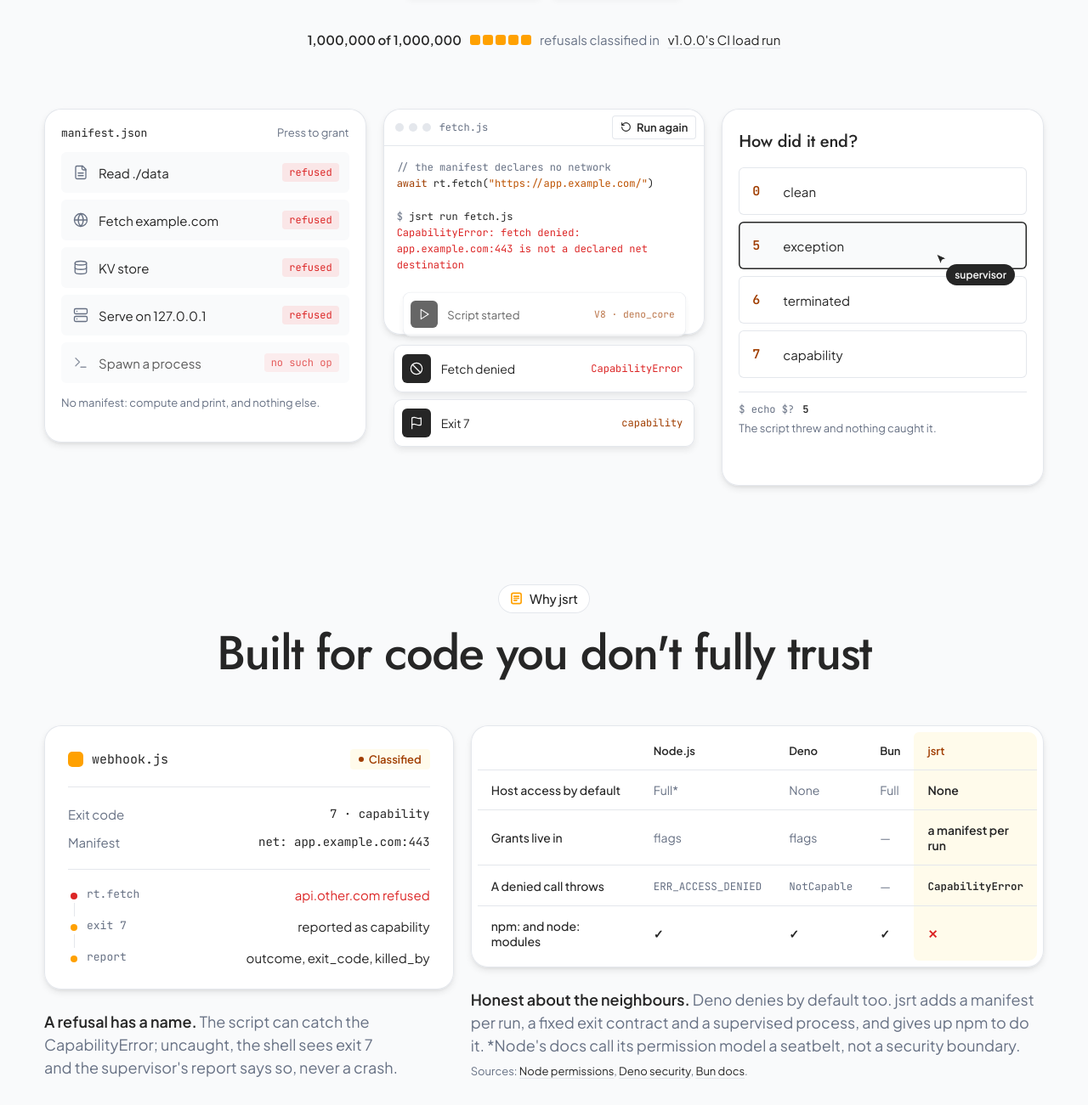
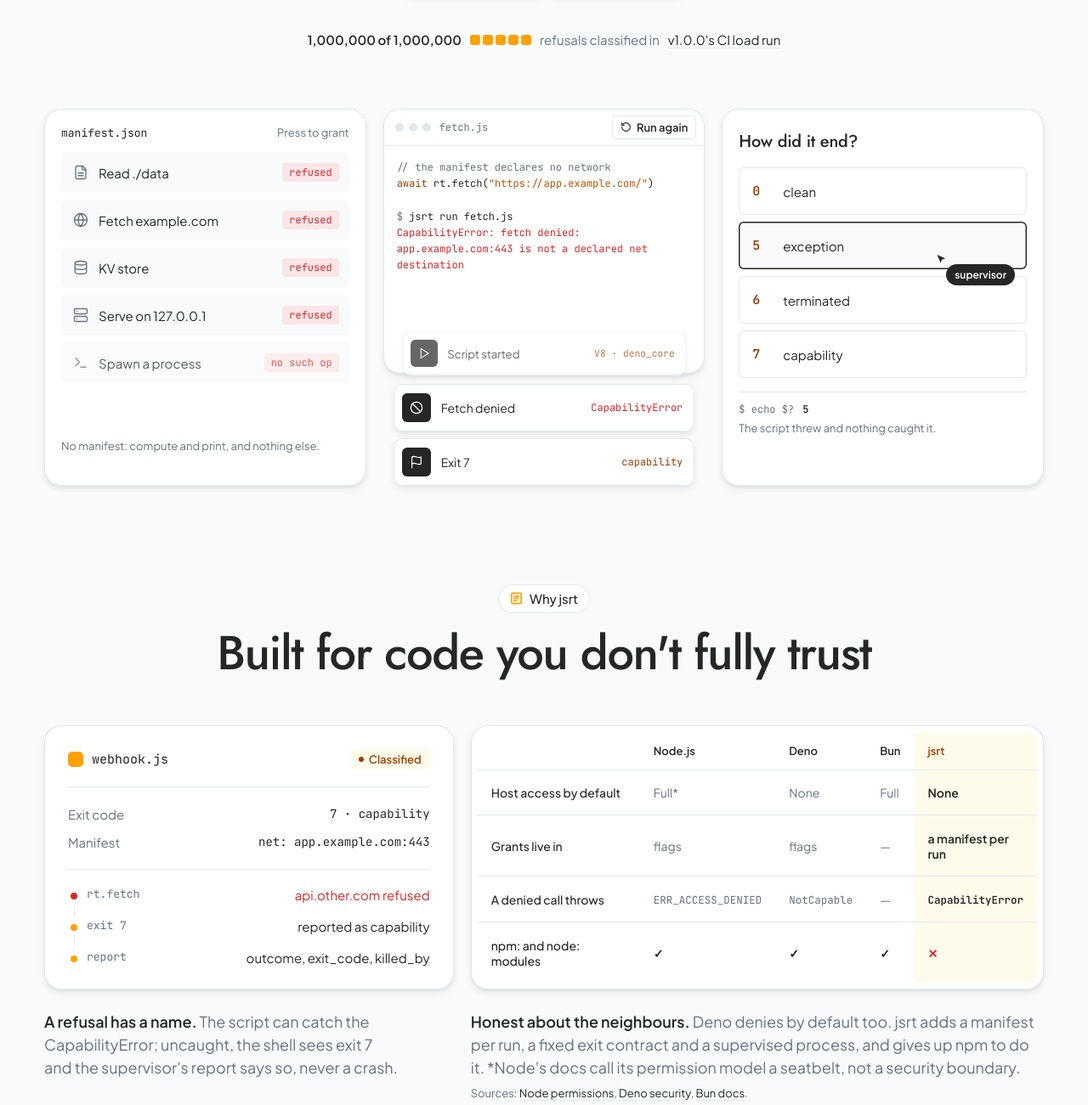
Before and after one commit to akira-shirase-oss/js-runtime-landing, an Astro site: page / in a window 1280 px wide. Shown: the part 550-1851 px from the top of the page at 85% size. Built offline with nearby package versions, Linux system fonts and the light colour scheme; Astro itself is replaced by a stand-in of ours.

Commit message:
Landing: the hero's three cards and the Why section's two cards share one height
Per the maintainer. The hero row stretches every card to the tallest, with each summary line pinned to its
card's foot and the run window growing to meet its events; the Why cards sit on a shared subgrid row, so
they match and their captions start on one line.

Co-Authored-By: Claude Opus 5.5 <noreply@anthropic.com>

```diff
--- a/src/components/Hero.module.css
+++ b/src/components/Hero.module.css
@@ -63,7 +63,7 @@
   display: grid;
   grid-template-columns: repeat(3, 1fr);
   gap: 20px;
-  align-items: start;
+  align-items: stretch;
   margin-top: 72px;
 }
 @media (max-width: 1099px) {
--- a/src/components/Why.module.css
+++ b/src/components/Why.module.css
@@ -10,19 +10,23 @@
   gap: 18px;
   text-align: center;
 }
+/* Two cards over two captions on one shared grid: the cards are the same height (the taller one's), and the
+   captions start on the same line. */
 .grid {
   display: grid;
   grid-template-columns: 5fr 7fr;
-  gap: 20px;
-  align-items: start;
+  grid-template-rows: auto auto;
+  column-gap: 20px;
+  row-gap: 24px;
 }
 .item {
-  display: flex;
-  flex-direction: column;
-  gap: 24px;
+  display: grid;
+  grid-row: span 2;
+  grid-template-rows: subgrid;
 }
 /* the run, accounted for */
 .run {
+  height: 100%;
   padding: 28px;
   display: flex;
   flex-direction: column;
@@ -83,6 +87,7 @@
   text-align: right;
 }
 .timeline {
+  margin-top: auto;
   list-style: none;
   display: flex;
   flex-direction: column;
@@ -133,9 +138,13 @@
 }
 /* the comparison table */
 .tableCard {
+  height: 100%;
   padding: 8px;
+  display: flex;
+  flex-direction: column;
 }
 .scroll {
+  flex: 1 1 auto;
   overflow-x: auto;
   border-radius: var(--radius-xl);
 }
@@ -145,6 +154,7 @@
 }
 .table {
   width: 100%;
+  height: 100%;
   min-width: 560px;
   border-collapse: separate;
   border-spacing: 0;
@@ -227,7 +237,13 @@
 @media (max-width: 999px) {
   .grid {
     grid-template-columns: 1fr;
-    gap: 40px;
+    grid-template-rows: none;
+    row-gap: 40px;
+  }
+  .item {
+    grid-row: auto;
+    grid-template-rows: auto auto;
+    row-gap: 24px;
   }
 }
 @media (max-width: 499px) {
--- a/src/components/hero/Capabilities.module.css
+++ b/src/components/hero/Capabilities.module.css
@@ -95,6 +95,7 @@ button.row:active {
   opacity: 0.75;
 }
 .result {
+  margin-top: auto;
   /* two lines reserved, so the summary changing on its own never moves the card */
   height: calc(2 * 1.4em);
   font-family: var(--font-text);
--- a/src/components/hero/ExitCodes.module.css
+++ b/src/components/hero/ExitCodes.module.css
@@ -91,6 +91,7 @@
   font-weight: 600;
 }
 .read {
+  margin-top: auto;
   display: grid;
   grid-template-columns: auto 1fr;
   gap: 4px 10px;
--- a/src/components/hero/RunCard.module.css
+++ b/src/components/hero/RunCard.module.css
@@ -6,8 +6,10 @@
 }
 .window {
   width: 100%;
-  max-width: 380px;
   overflow: hidden;
+  flex: 1 1 auto;
+  display: flex;
+  flex-direction: column;
 }
 .bar {
   display: flex;
@@ -61,6 +63,7 @@
   outline-offset: 2px;
 }
 .code {
+  flex: 1 1 auto;
   margin: 0;
   padding: 16px 16px 72px;
   font-size: 12px;
@@ -86,6 +89,7 @@
 }
 /* The events: three stacked notifications over the window's foot, the reference's chips over the photo. */
 .events {
+  flex: 0 0 auto;
   width: auto;
   margin: -52px 12px 0;
   display: flex;
--- a/src/components/hero/panel.module.css
+++ b/src/components/hero/panel.module.css
@@ -1,11 +1,12 @@
-/* The three hero panels share a frame: no ground of their own (the maintainer's call), just the card, top-aligned
-   in its column and as wide as the column. */
+/* The three hero panels share a frame: no ground of their own (the maintainer's call), just the card. All three
+   are the same height (the row's tallest), and each card fills its panel. */
 .panel {
   position: relative;
   display: flex;
-  align-items: flex-start;
+  align-items: stretch;
   justify-content: center;
 }
 .panel > * {
   max-width: none !important;
+  flex: 1 1 auto;
 }
```
